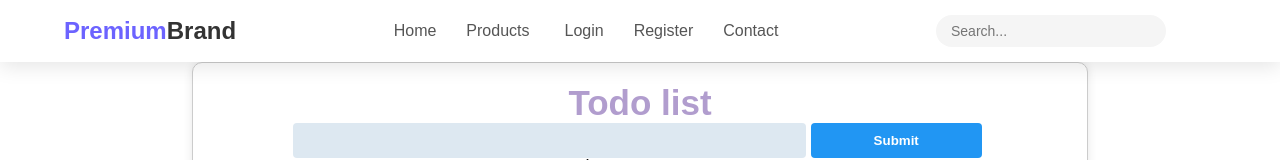
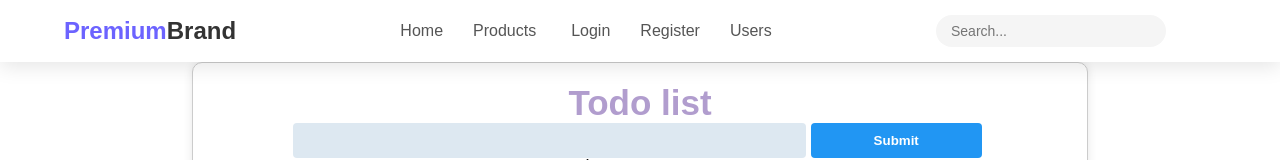
Before and after one commit to nguyentuananh090/reactjs-khoahoc, a React (Vite) app: page / in a window 1280 px wide. Shown: the top 160 px of the page. Built offline with nearby package versions, Linux system fonts and the light colour scheme.

Commit message:
video 48

```diff
--- a/src/App.jsx
+++ b/src/App.jsx
@@ -5,6 +5,7 @@ import ListData from "./components/baitap/ListComponent"
 import { useState } from "react";
 import Header from "./layouts/header";
 import Footer from "./layouts/footer";
+import { Outlet } from "react-router-dom";
 function App() {
 
   const [dataList, setDataList] = useState([]);
@@ -24,6 +25,7 @@ function App() {
   return (
     <>
       <Header/>
+      <Outlet/>
       {/* <div className="box">
         <div className="title">Todo list</div>
         <AddData
--- a/src/layouts/header.jsx
+++ b/src/layouts/header.jsx
@@ -13,7 +13,7 @@ const Header=()=>{
                     <li><a href="/products">Products <i class="fas fa-chevron-down"></i></a></li>
                     <li><a href="/login">Login</a></li>
                     <li><a href="/register">Register</a></li>
-                    <li><a href="#">Contact</a></li>
+                    <li><a href="/users">Users</a></li>
                 </ul>
             </nav>
 
```
Also changed, not shown: src/main.jsx (+13 -9 lines).
